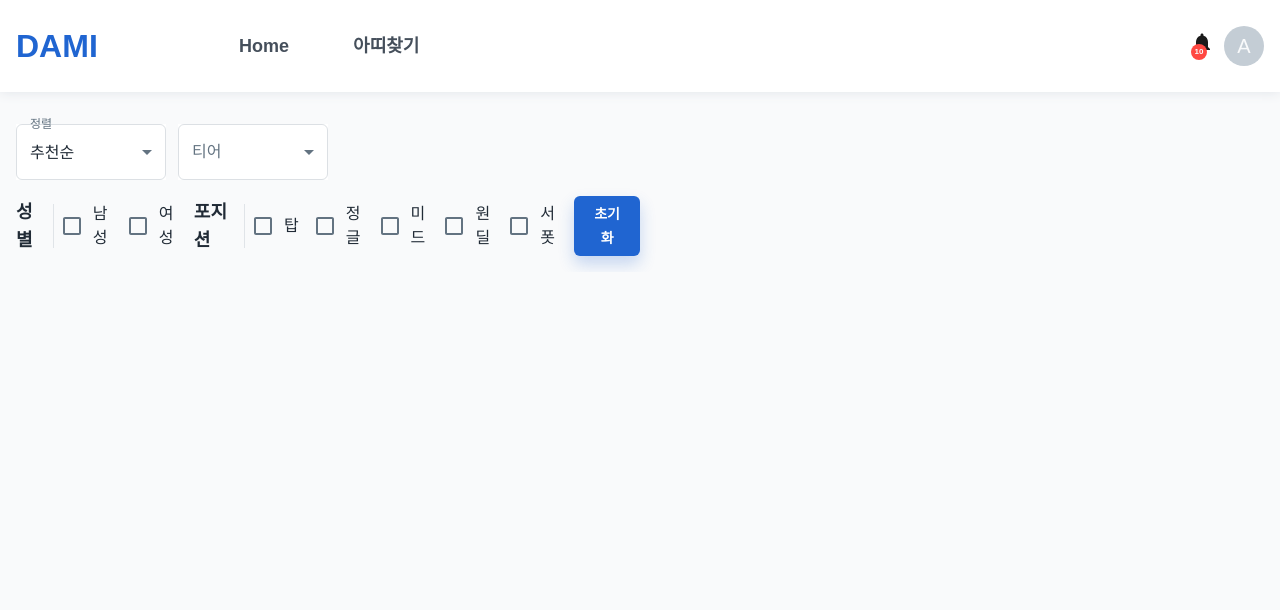
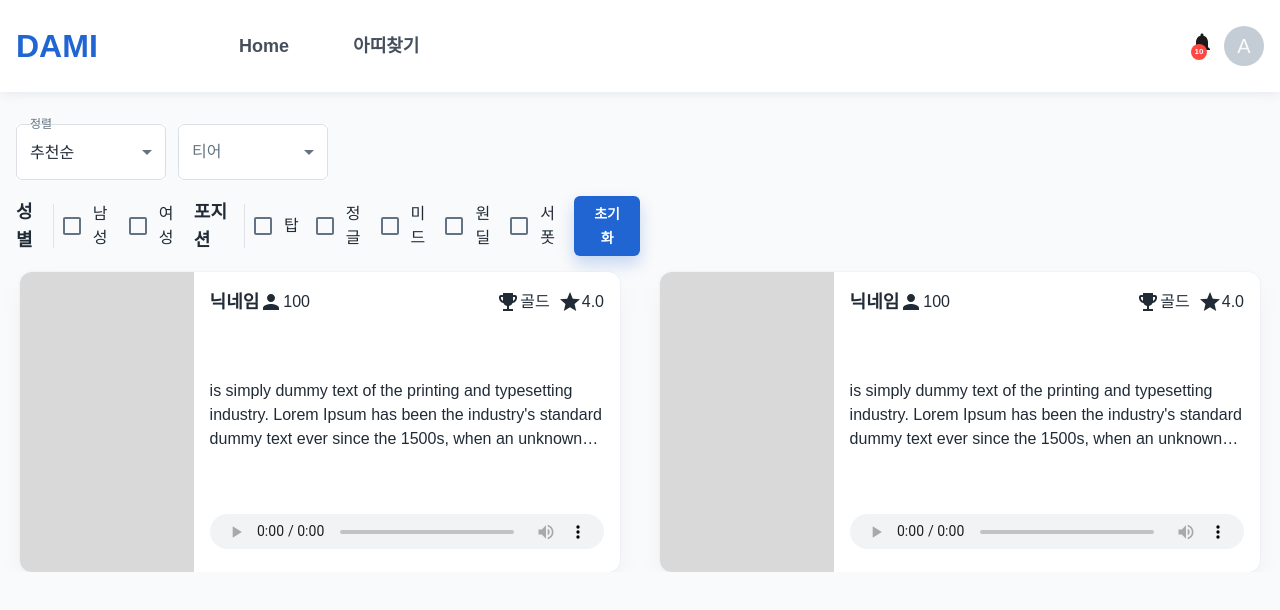
Before and after one commit to Y2829/dami-front, a React (Create React App) app: page /atti/list in a window 1280 px wide. Shown: the top 610 px of the page. Built offline with nearby package versions, Linux system fonts and the light colour scheme.

Commit message:
feat: api 적용하지않은 아띠찾기 버전 추가

```diff
--- a/src/pages/AttiList/index.tsx
+++ b/src/pages/AttiList/index.tsx
@@ -1,10 +1,22 @@
 import { useState } from "react";
 
+import Box from "@mui/material/Box";
+
 import FilterGroup from "./components/FilterGroup";
+import AttiCard from "./components/AttiCard";
 export default function AttiList() {
   return (
     <>
       <FilterGroup />
+      <Box
+        sx={{
+          display: "flex",
+          justifyContent: "space-around",
+        }}
+      >
+        <AttiCard />
+        <AttiCard />
+      </Box>
     </>
   );
 }
```
